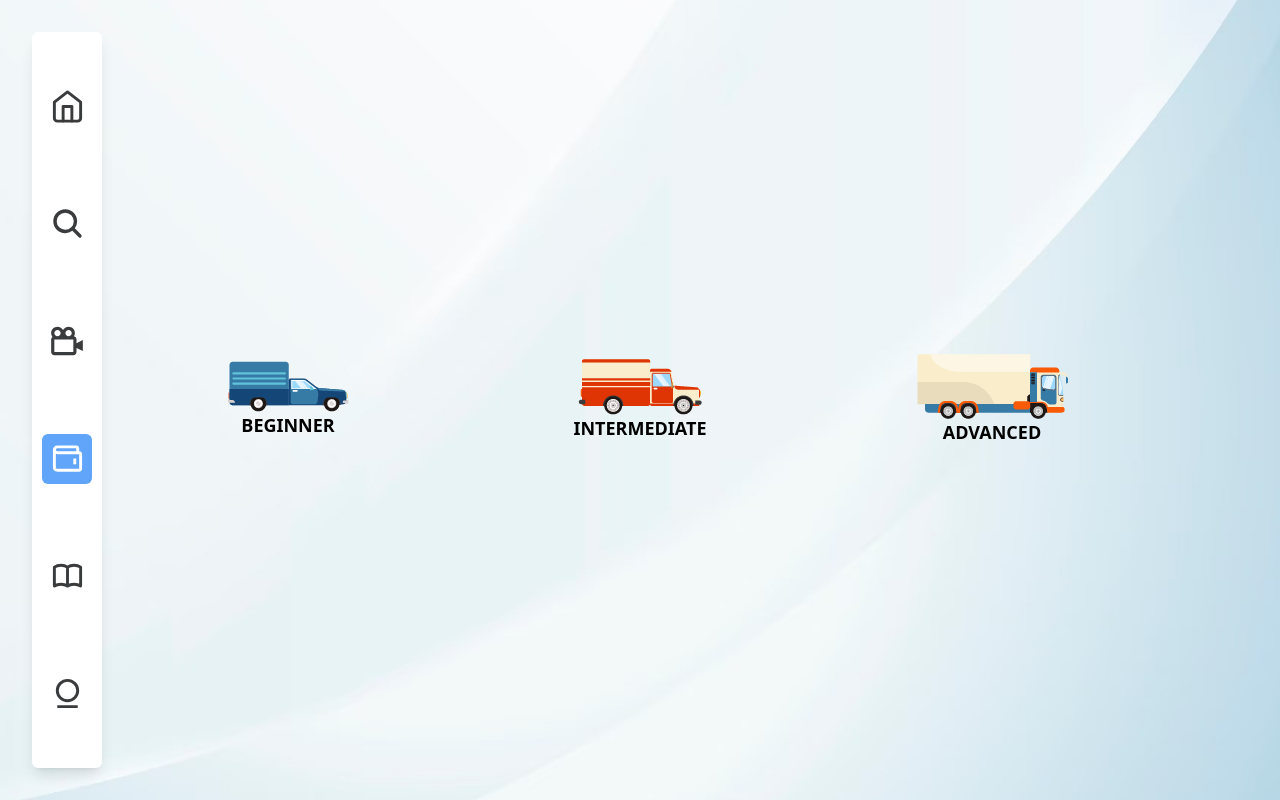
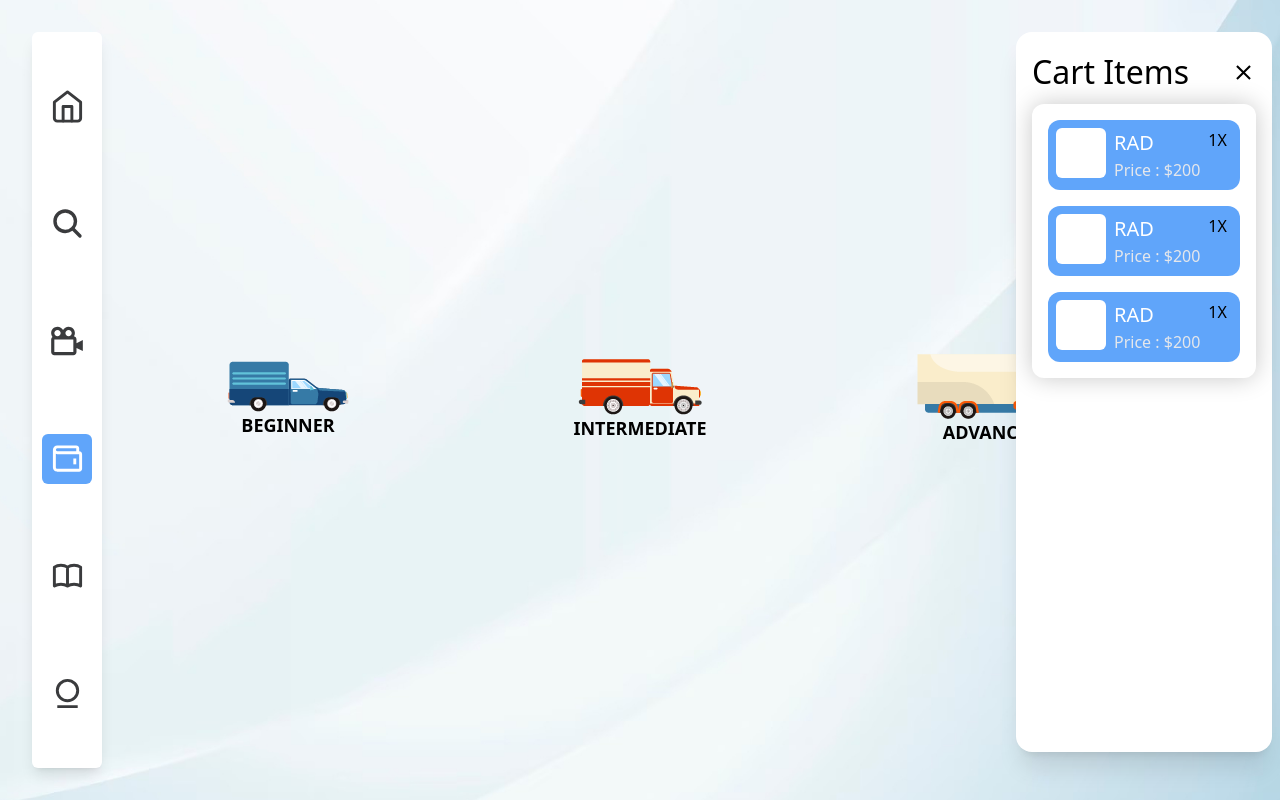
Before and after one commit to JaydeepKhachariya/new-29, a React (Vite) app: page /plan in a window 1280 px wide. Built offline with nearby package versions, Linux system fonts and the light colour scheme; the HTML template or start-up script is replaced by a standard one.

Commit message:
Add new side bar

```diff
--- a/src/App.css
+++ b/src/App.css
@@ -176,3 +176,7 @@
   transition: transform ease 0.5s;
   transform: translateX(165%);
 }
+
+.cartShadow{
+  box-shadow: #00000038 0 0 25px;
+}
--- a/src/pages/Plans.jsx
+++ b/src/pages/Plans.jsx
@@ -1,5 +1,5 @@
 import React, { useState } from "react";
-
+import { MdClose } from "react-icons/md";
 import intermediet from "../assets/images/intermediet.png";
 import beginner from "../assets/images/beginner.png";
 import expert from "../assets/images/expert.png";
@@ -7,7 +7,7 @@ import Checkout from "../components/Checkout";
 import "animate.css";
 
 const Plan = () => {
-  const [isOpen, setIsOpen] = useState(false);
+  const [isOpen, setIsOpen] = useState(true);
 
   const [isClicked, setIsClicked] = useState(false);
 
@@ -40,6 +40,7 @@ const Plan = () => {
     }, 500);
   };
   return (
+    <>
       <div className="bgCrousal2 h-[100vh] px-28">
         <div className="h-[100%] top-0 relative">
           {isSelected == undefined ? (
@@ -163,99 +164,60 @@ const Plan = () => {
                 })}
               </div>
             </>
-          // <>
-          //   <div className="flex w-[100%] h-[100%]">
-          //     <div className="w-[20%] flex flex-col justify-between gap-4 items-center   ">
-          //       {arr.map((el) => {
-          //         return (
-          //           <div
-          //             key={el.id}
-          //             onClick={() => setIsSelected(el.id)}
-          //             className={`${
-          //               isSelected === el.id
-          //                 ? " bg-blue-400 text-white"
-          //                 : "bg-[white] shadow-xl"
-          //             } flex flex-col items-center justify-center p-4 rounded-2xl h-[150px] w-[150px]`}
-          //           >
-          //             <img src={el.image} alt="wing plan" />
-          //             <p className="text-[18px] font-bold">{el.name}</p>
-          //           </div>
-          //         );
-          //       })}
-          //     </div>
-          //     <div className="w-[70%] flex flex-col gap-2 items-center justify-center">
-          //       <p className="text-[24px] font-bold">
-          //         600x - {isSelected === 1 ? 1 : isSelected === 2 ? 1 : 4}
-          //       </p>
-          //       <p className="text-[24px] font-bold">
-          //         300x - {isSelected === 1 ? 1 : isSelected === 2 ? 2 : 3}
-          //       </p>
-          //       <p className="text-[24px] font-bold">
-          //         50p - {isSelected === 1 ? 1 : isSelected === 2 ? 1 : 4}
-          //       </p>
-          //       <p className="text-[24px] font-bold">
-          //         Tube - {isSelected === 1 ? 1 : isSelected === 2 ? 1 : 4}
-          //       </p>
-          //       <p className="text-[24px] font-bold">
-          //         {isSelected === 1
-          //           ? "Stand set"
-          //           : isSelected === 2
-          //           ? "Stand set"
-          //           : "Stand set"}
-          //       </p>
-          //       <p className="text-[24px] font-bold">
-          //         {isSelected === 1
-          //           ? "₹ 2750"
-          //           : isSelected === 2
-          //           ? "₹ 6000"
-          //           : "₹ 12,980"}
-          //       </p>
-          //       <p className="text-[24px] font-bold">
-          //         {isSelected === 1
-          //           ? "Vehicle"
-          //           : isSelected === 2
-          //           ? "Vehicle"
-          //           : "Vehicle"}
-          //       </p>
-          //       <p className="text-[24px] font-bold">
-          //         {isSelected === 1
-          //           ? "Generator"
-          //           : isSelected === 2
-          //           ? "Generator"
-          //           : "Generator"}
-          //       </p>
-          //       <p className="text-[24px] font-bold">
-          //         Workers - {isSelected === 1 ? 2 : isSelected === 2 ? 3 : 6}
-          //       </p>
-          //       <p className="text-[24px] font-bold">
-          //         {isSelected === 1
-          //           ? "₹ 5700"
-          //           : isSelected === 2
-          //           ? "₹ 7550"
-          //           : "₹ 13100"}
-          //       </p>
-          //       <p className="text-[24px] font-bold">
-          //         {isSelected === 1
-          //           ? "₹ 8450"
-          //           : isSelected === 2
-          //           ? "₹ 13550"
-          //           : "₹ 26080"}
-          //       </p>
-          //       <button
-          //         onClick={() => setShowModel(true)}
-          //         className=" whitespace-nowrap bg-[#0051b6] py-3 px-4 rounded-md font-bold text-white bookNow"
-          //       >
-          //         BOOK NOW
-          //       </button>
-          //     </div>
-          //   </div>
-          // </>
           )}
         </div>
-      <div className="absolute right-0 top-0 h-full">
-        <Checkout open={isOpen} />
+      </div>
+      {/* <div className=""> */}
+      {isOpen ? (
+        <div className="bg-white flex flex-col p-4  shadow-xl w-[20%] my-8 mx-2 h-[90vh] rounded-2xl absolute top-0 right-0">
+          <div className="flex items-center justify-between w-full">
+            <p className="text-[32px]">Cart Items</p>
+            <MdClose
+              className=" cursor-pointer"
+              size={25}
+              onClick={() => setIsOpen(false)}
+            />
+          </div>
+
+          <div className="bg-white cartShadow rounded-xl flex flex-col mt-2 gap-4 p-4">
+            <div className="h-[70px] flex items-center w-full bg-[#60a5fa] py-1 px-2 rounded-xl">
+              <div className="flex gap-2 items-start">
+                <div className="flex items-start gap-2"><div className="h-[50px] w-[50px] rounded-md bg-white"></div>
+                <div className="flex flex-col items-start">
+                  <p className="text-[20px] text-white uppercase">Rad</p>
+                  <p className=" text-gray-200 text-[16px] ">Price : $200</p>
+                </div></div>
+
+                <p>1X</p>
               </div>
             </div>
+            <div className="h-[70px] flex items-center w-full bg-[#60a5fa] py-1 px-2 rounded-xl">
+              <div className="flex gap-2 items-start">
+                <div className="flex items-start gap-2"><div className="h-[50px] w-[50px] rounded-md bg-white"></div>
+                <div className="flex flex-col items-start">
+                  <p className="text-[20px] text-white uppercase">Rad</p>
+                  <p className=" text-gray-200 text-[16px] ">Price : $200</p>
+                </div></div>
+
+                <p>1X</p>
+              </div>
+            </div>
+            <div className="h-[70px] flex items-center w-full bg-[#60a5fa] py-1 px-2 rounded-xl">
+              <div className="flex gap-2 items-start">
+                <div className="flex items-start gap-2"><div className="h-[50px] w-[50px] rounded-md bg-white"></div>
+                <div className="flex flex-col items-start">
+                  <p className="text-[20px] text-white uppercase">Rad</p>
+                  <p className=" text-gray-200 text-[16px] ">Price : $200</p>
+                </div></div>
+
+                <p>1X</p>
+              </div>
+            </div>
+          </div>
+        </div>
+      ) : null}
+      {/* </div> */}
+    </>
   );
 };
 
```
Also changed, not shown: 1 other file (tests, documents, lock files or other folders). Lines whose indentation alone changed are shown as unchanged.
